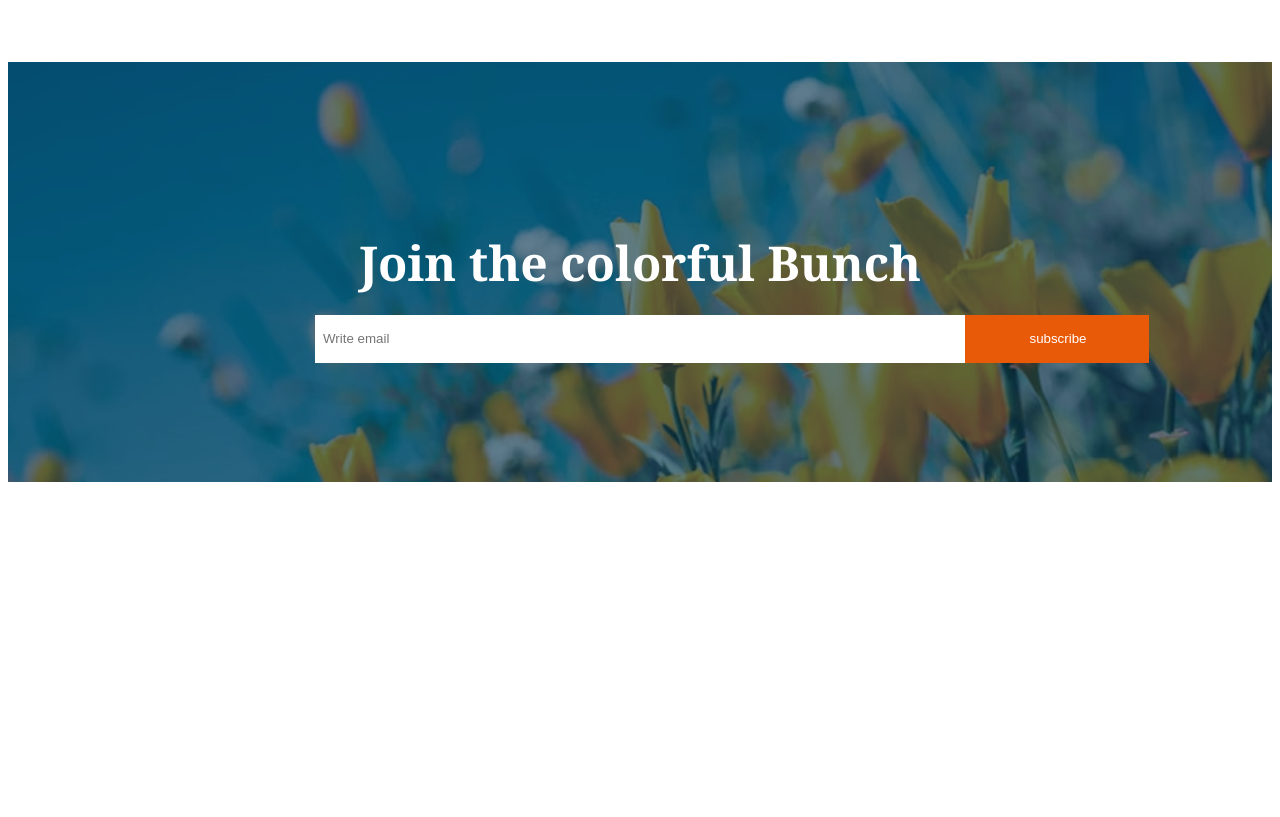
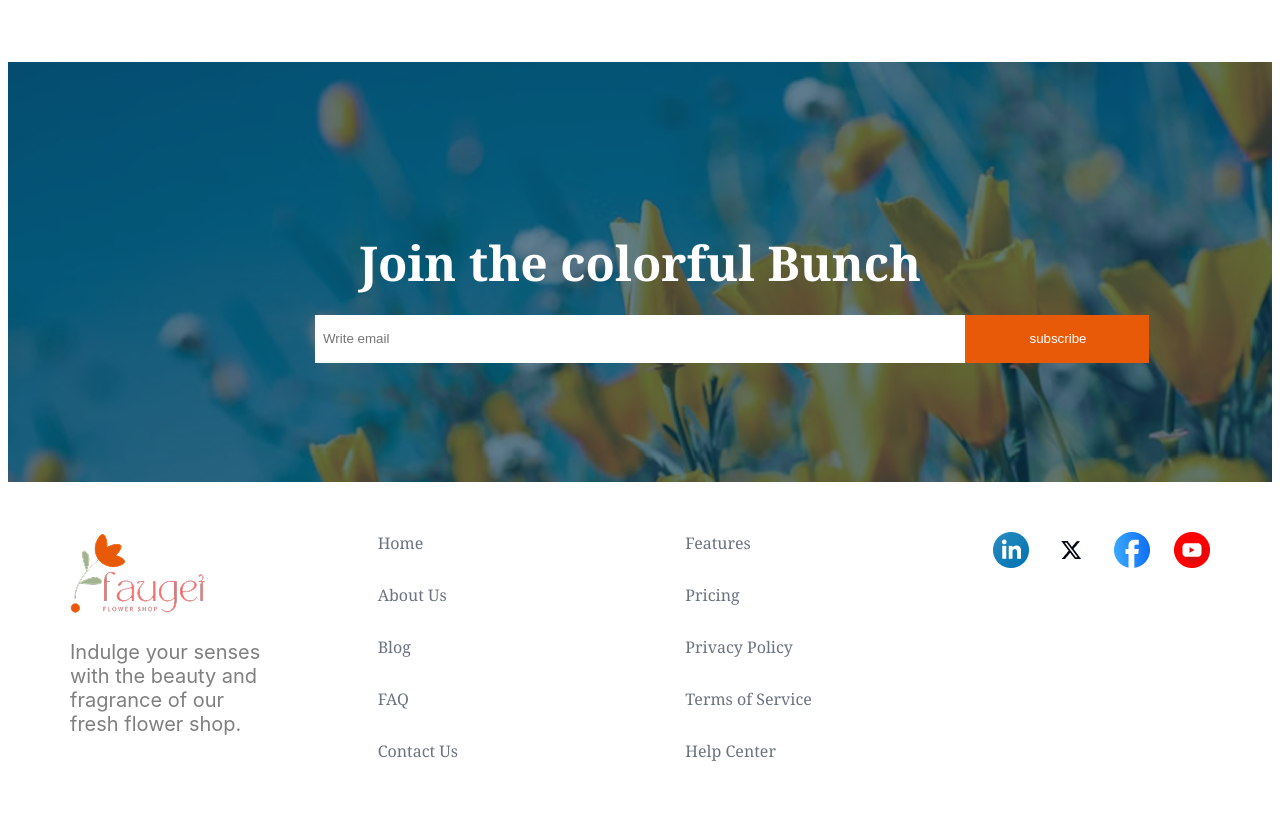
Before and after one commit to alamin363636/flower-assignment, a plain HTML site: page index.html in a window 1280 px wide. Shown: the part 3356-4173 px from the top of the page. Before the commit the page ends 3846 px from the top, so only its background shows below. Drawn offline with Linux system fonts and the light colour scheme.

Commit message:
added the footer section and made it responsive

```diff
--- a/flower.css
+++ b/flower.css
@@ -91,7 +91,6 @@ main > section {
   font-weight: 400;
   font-family: Inter;
   color: rgba(0, 0, 0, 0.5);
-
   margin: 0px;
 }
 
@@ -153,7 +152,7 @@ main > section {
   font-size: 1rem;
   font-weight: 600;
   font-family: Inter;
-  width: 270px;
+  width: 16.8rem;
   height: 50px;
   cursor: pointer;
   text-align: center;
@@ -193,6 +192,7 @@ main > section {
   text-align: center;
   margin-left: 126px;
   margin-right: 126px;
+  color: rgba(0, 0, 0, 0.5);
 }
 
 /* latest deal image  */
@@ -329,6 +329,42 @@ main > section {
   width: 100%;
   margin-top: 120px;
 }
+
+/* footer section  */
+.footer {
+  max-width: 1140px;
+  margin: 0 auto;
+}
+.footer-logo p {
+  color: rgba(0, 0, 0, 0.5);
+  font-size: 1.25rem;
+  font-family: Inter;
+  font-weight: 400px;
+}
+/* footer section  */
+.footer {
+  display: grid;
+  grid-template-columns: repeat(4, 1fr);
+  gap: 110px;
+  margin-top: 50px;
+}
+.footer-anchor {
+  display: grid;
+  grid-template-rows: repeat(6, 1fr);
+  gap: 30px;
+}
+.anchor {
+  text-decoration: none;
+  color: #6b7280;
+}
+.footer-icon {
+  display: grid;
+  grid-template-columns: repeat(4, 1fr);
+  gap: 24px;
+}
+.icon-size {
+  padding: 9px 8px;
+}
 /* responsive media query */
 @media screen and (max-width: 576px) {
   .navbar {
@@ -364,7 +400,7 @@ main > section {
   }
   .card {
     width: 10.5rem;
-    margin-left: 20px;
+    /* margin-left: 20px;  */
   }
   .cart-button {
     width: 10.5rem;
@@ -410,6 +446,9 @@ main > section {
     width: 100%;
     height: auto;
   }
+  .cart-button {
+    width: 100%;
+  }
   .ana {
     width: 100%;
     height: 200px;
@@ -434,11 +473,15 @@ main > section {
     width: 6rem;
     height: 3rem;
   }
+  .footer-logo p {
+    padding-right: 16px;
+  }
+  .footer {
+    grid-template-columns: 1fr;
+    gap: 0px;
+    margin-top: 20px;
+  }
   .container {
     width: 100%;
-    padding-right: 16px;
-    padding-left: 16px;
-    margin-left: auto;
-    margin-right: auto;
   }
 }
--- a/index.html
+++ b/index.html
@@ -12,7 +12,7 @@
     ></script>
   </head>
   <body class="noto-serif-font">
-    <header>
+    <header class="container">
       <!-- navbar section part -->
       <section class="navbar-start container">
         <nav class="navbar">
@@ -56,7 +56,7 @@
       </section>
     </header>
     <!-- our plants -->
-    <main>
+    <main class="container">
       <!-- our plants written part -->
       <section class="container">
         <div class="our-plant-title">
@@ -208,6 +208,35 @@
         </div>
       </div>
     </section>
-    <footer></footer>
+    <footer class="footer container">
+      <!-- div 1  -->
+      <div class="footer-logo">
+        <img src="assets/logo.png" alt="" />
+        <p>
+          Indulge your senses with the beauty and fragrance of our fresh flower
+          shop.
+        </p>
+      </div>
+      <div class="footer-anchor">
+        <a class="anchor" href="">Home</a>
+        <a class="anchor" href="">About Us</a>
+        <a class="anchor" href="">Blog</a>
+        <a class="anchor" href="">FAQ</a>
+        <a class="anchor" href="">Contact Us</a>
+      </div>
+      <div class="footer-anchor">
+        <a class="anchor" href="">Features</a>
+        <a class="anchor" href="">Pricing</a>
+        <a class="anchor" href="">Privacy Policy</a>
+        <a class="anchor" href="">Terms of Service</a>
+        <a class="anchor" href="">Help Center</a>
+      </div>
+      <div class="footer-icon">
+        <img src="assets/icon-linkedin.png" alt="" />
+        <img class="icon-size" src="assets/icon-twitter.png" alt="" />
+        <img src="assets/icon-facebook.png" alt="" />
+        <img src="assets/icon-youtube.png" alt="" />
+      </div>
+    </footer>
   </body>
 </html>
```
